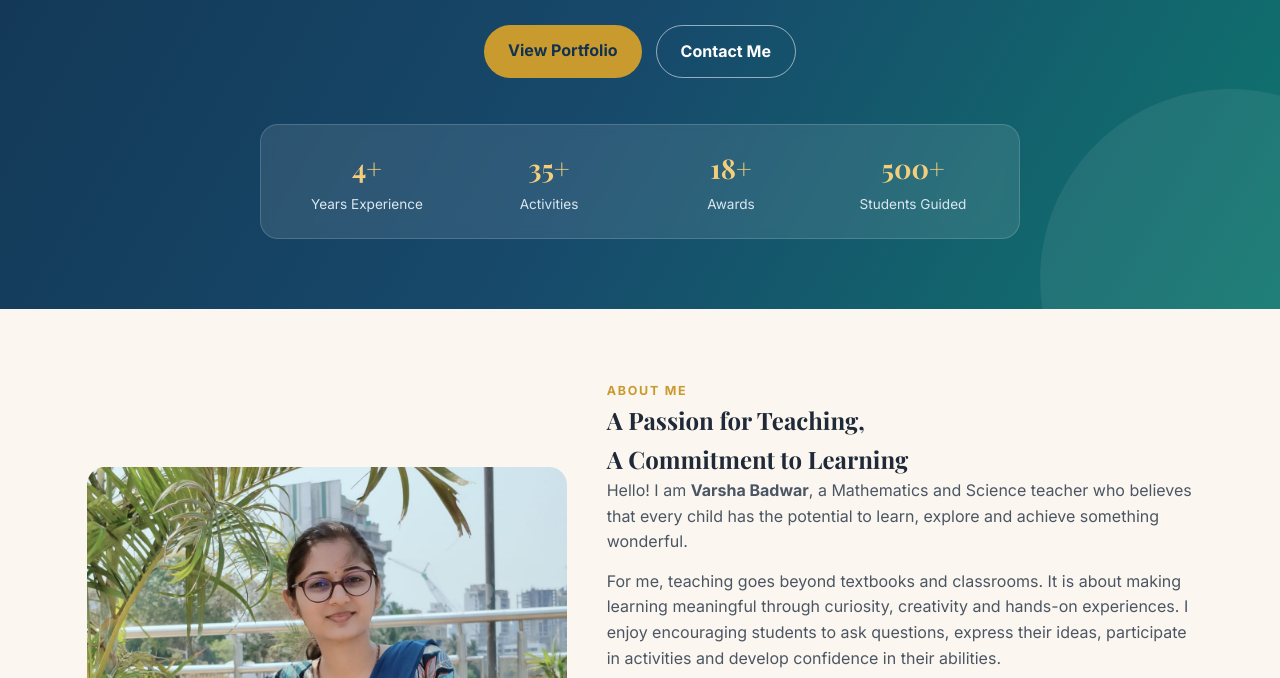
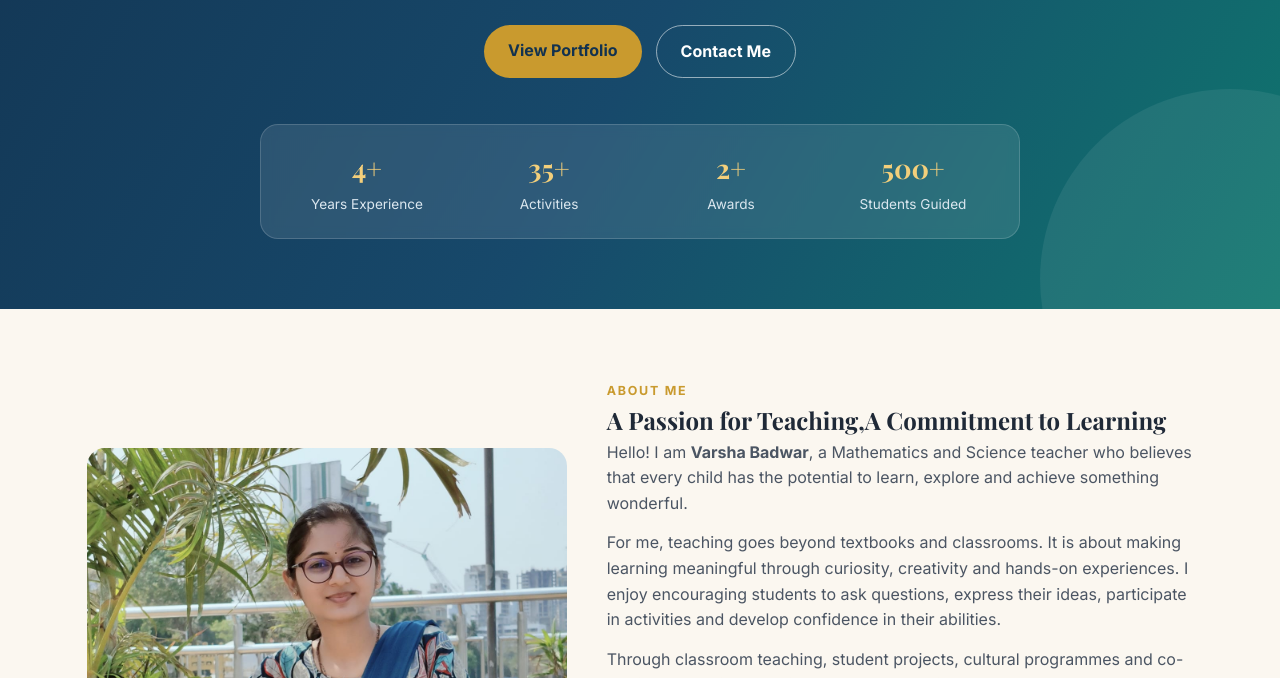
Before and after one commit to varshabbadwar/varshabbadwar.github.io, a plain HTML site: page index.html in a window 1280 px wide. Shown: the part 611-1289 px from the top of the page. Drawn offline with nearby package versions, Linux system fonts and the light colour scheme; no server answers.

Commit message:
updated about section

```diff
--- a/index.html
+++ b/index.html
@@ -855,7 +855,7 @@ footer {
       </div>
 
       <div>
-        <strong>18+</strong>
+        <strong>2+</strong>
         <span>Awards</span>
       </div>
 
@@ -885,9 +885,7 @@ footer {
     <div class="about-content">
       <div class="eyebrow">About ME</div>
 
-      <h2>A Passion for Teaching,<br>
-        A Commitment to Learning
-      </h2>
+      <h2>A Passion for Teaching,A Commitment to Learning</h2>
 
       <p class="about-intro">
         Hello! I am <strong>Varsha Badwar</strong>, a Mathematics and
```
